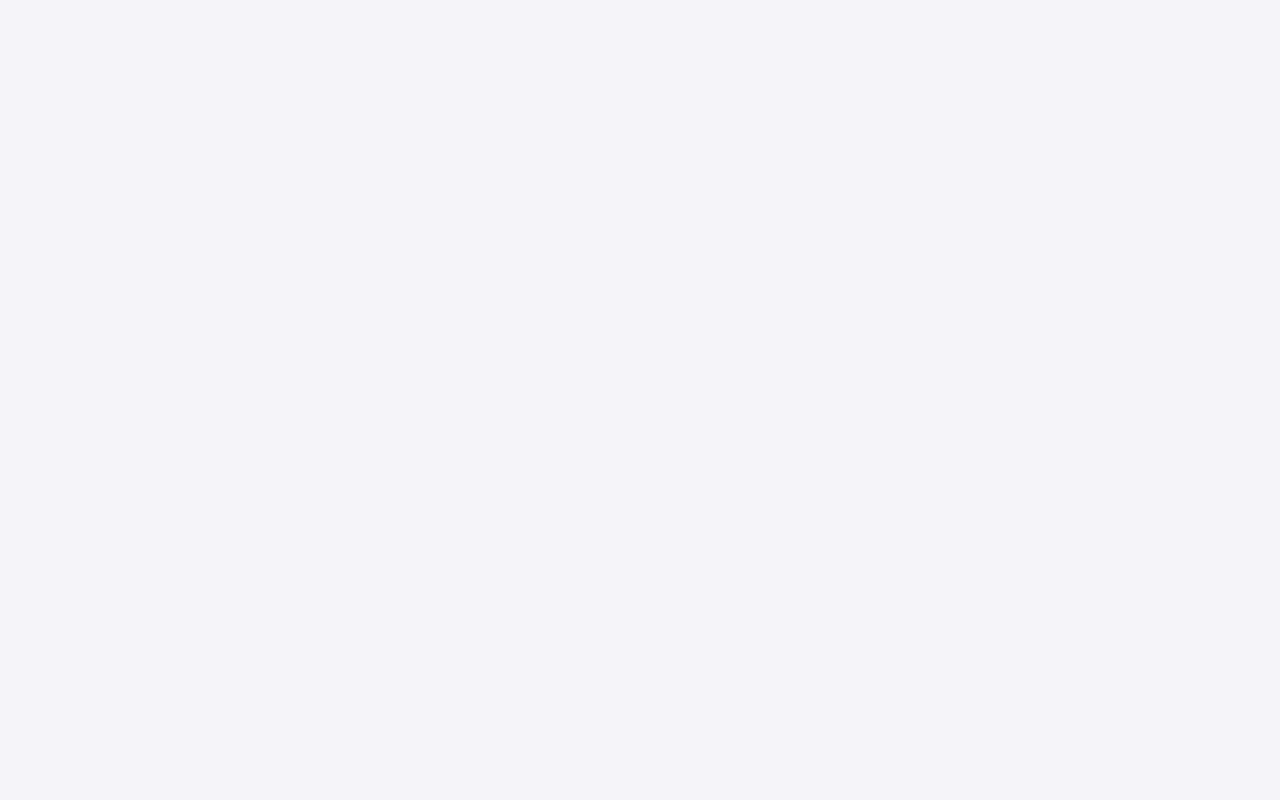
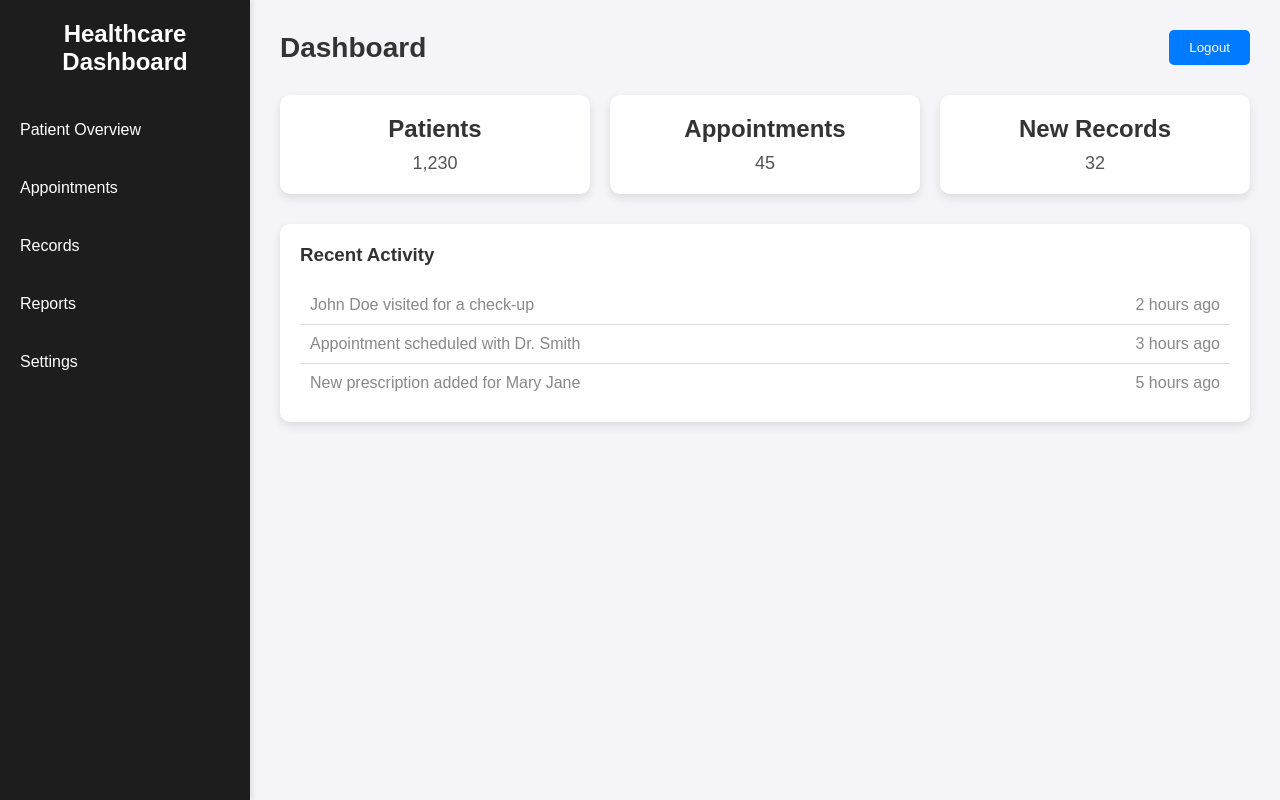
Before and after one commit to paluriparimala-stack/challenge, a plain HTML site: page index.html in a window 1280 px wide. Drawn offline with Linux system fonts and the light colour scheme.

Commit message:
Update index.html

```diff
--- a/index.html
+++ b/index.html
@@ -34,4 +34,144 @@
         }
         .sidebar a {
             display: block;
-            color: whit
+            color: white;
+            text-decoration: none;
+            padding: 15px 20px;
+            margin: 10px 0;
+            border-radius: 5px;
+            transition: background-color 0.3s;
+        }
+        .sidebar a:hover {
+            background-color: #444;
+        }
+        /* Main content styles */
+        .main-content {
+            margin-left: 250px;
+            padding: 30px;
+        }
+        .header {
+            display: flex;
+            justify-content: space-between;
+            align-items: center;
+            margin-bottom: 30px;
+        }
+        .header h1 {
+            font-size: 28px;
+        }
+        .header button {
+            padding: 10px 20px;
+            background-color: #007bff;
+            color: white;
+            border: none;
+            border-radius: 5px;
+            cursor: pointer;
+            transition: background-color 0.3s;
+        }
+        .header button:hover {
+            background-color: #0056b3;
+        }
+        /* Dashboard Cards */
+        .dashboard-cards {
+            display: grid;
+            grid-template-columns: repeat(3, 1fr);
+            gap: 20px;
+            margin-bottom: 30px;
+        }
+        .card {
+            background-color: white;
+            border-radius: 10px;
+            box-shadow: 0 4px 10px rgba(0, 0, 0, 0.1);
+            padding: 20px;
+            text-align: center;
+        }
+        .card h3 {
+            margin-bottom: 10px;
+            font-size: 24px;
+        }
+        .card p {
+            font-size: 18px;
+            color: #555;
+        }
+        /* Recent Activity */
+        .recent-activity {
+            background-color: white;
+            border-radius: 10px;
+            box-shadow: 0 4px 10px rgba(0, 0, 0, 0.1);
+            padding: 20px;
+        }
+        .recent-activity h3 {
+            margin-bottom: 20px;
+        }
+        .activity-item {
+            display: flex;
+            justify-content: space-between;
+            padding: 10px;
+            border-bottom: 1px solid #ddd;
+        }
+        .activity-item:last-child {
+            border-bottom: none;
+        }
+        .activity-item span {
+            font-size: 16px;
+            color: #888;
+        }
+    </style>
+</head>
+<body>
+
+    <div class="sidebar">
+        <h2>Healthcare Dashboard</h2>
+        <a href="#">Patient Overview</a>
+        <a href="#">Appointments</a>
+        <a href="#">Records</a>
+        <a href="#">Reports</a>
+        <a href="#">Settings</a>
+    </div>
+
+    <div class="main-content">
+        <div class="header">
+            <h1>Dashboard</h1>
+            <button onclick="logout()">Logout</button>
+        </div>
+
+        <div class="dashboard-cards">
+            <div class="card">
+                <h3>Patients</h3>
+                <p>1,230</p>
+            </div>
+            <div class="card">
+                <h3>Appointments</h3>
+                <p>45</p>
+            </div>
+            <div class="card">
+                <h3>New Records</h3>
+                <p>32</p>
+            </div>
+        </div>
+
+        <div class="recent-activity">
+            <h3>Recent Activity</h3>
+            <div class="activity-item">
+                <span>John Doe visited for a check-up</span>
+                <span>2 hours ago</span>
+            </div>
+            <div class="activity-item">
+                <span>Appointment scheduled with Dr. Smith</span>
+                <span>3 hours ago</span>
+            </div>
+            <div class="activity-item">
+                <span>New prescription added for Mary Jane</span>
+                <span>5 hours ago</span>
+            </div>
+        </div>
+    </div>
+
+    <script>
+        // Logout functionality
+        function logout() {
+            alert("You have logged out.");
+        }
+    </script>
+
+</body>
+</html>
```
